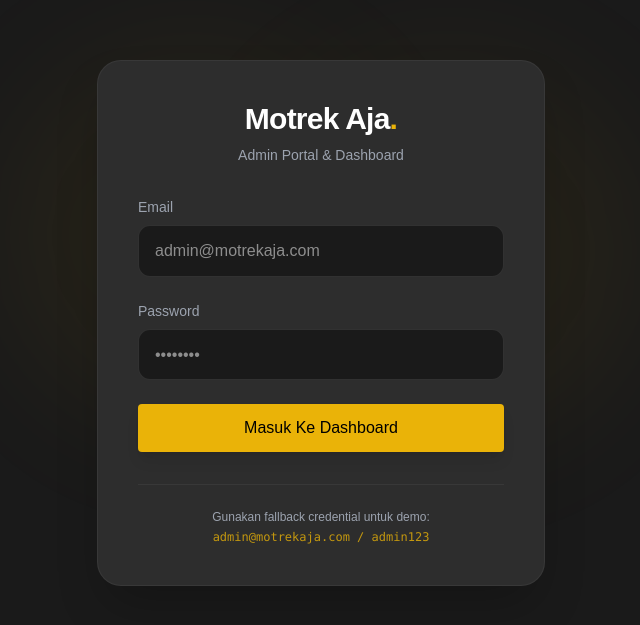
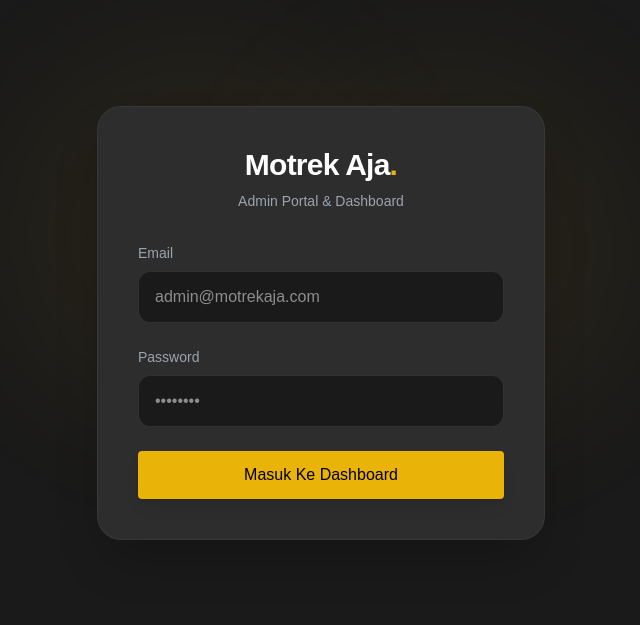
Before and after one commit to Junggzzz/CapstoneProject, a Next.js app: page /admin/login in a window 1280 px wide. Shown: the part 157-782 px from the top of the page, without its empty margins (319-959 px from the left). Built offline with nearby package versions, Linux system fonts and the light colour scheme; no server answers; a web font is replaced by a local one.

Commit message:
Remove fallback credentials helper text from admin login page

```diff
--- a/src/app/admin/login/page.tsx
+++ b/src/app/admin/login/page.tsx
@@ -139,10 +139,6 @@
           </Button>
         </form>
 
-        <div className="mt-8 text-center text-xs text-[var(--color-muted)] border-t border-white/5 pt-6">
-          <p>Gunakan fallback credential untuk demo:</p>
-          <p className="font-mono mt-1 text-[var(--color-accent)]/80">admin@motrekaja.com / admin123</p>
-        </div>
       </motion.div>
     </div>
   );
```
